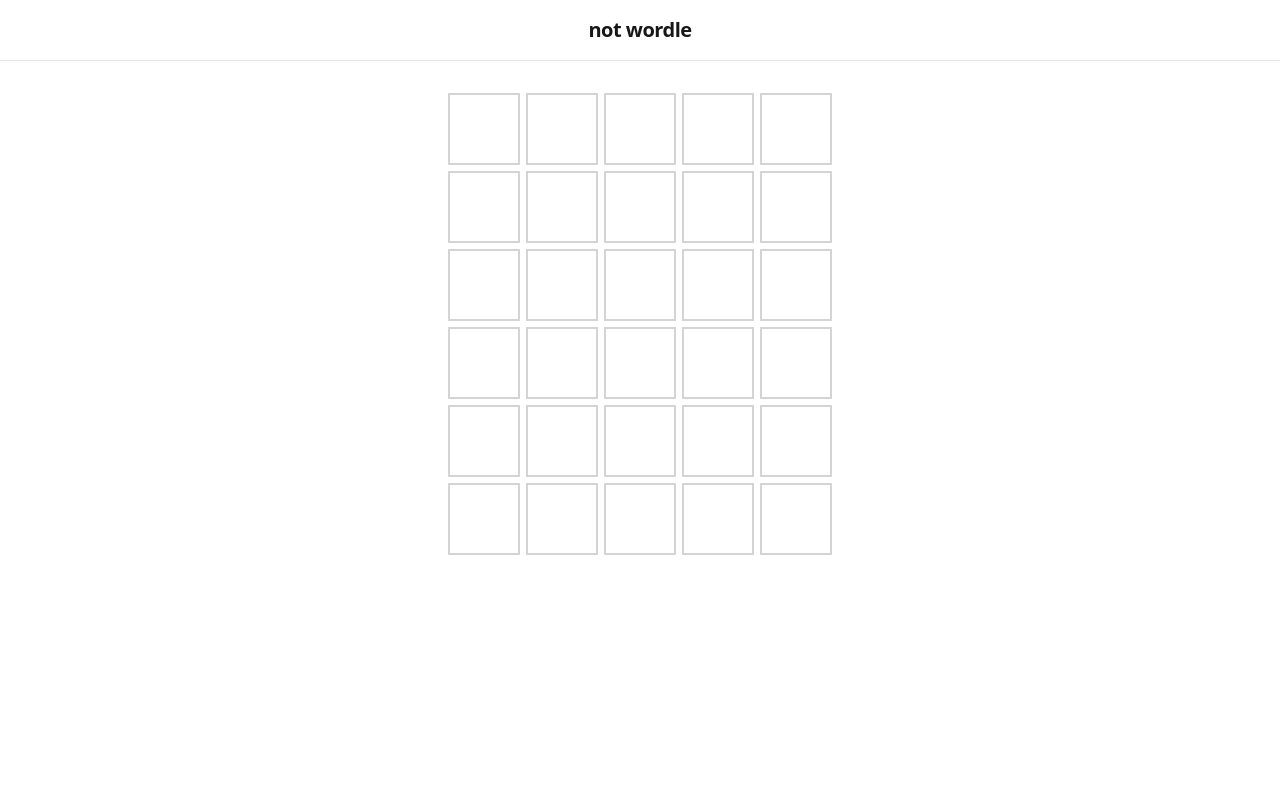
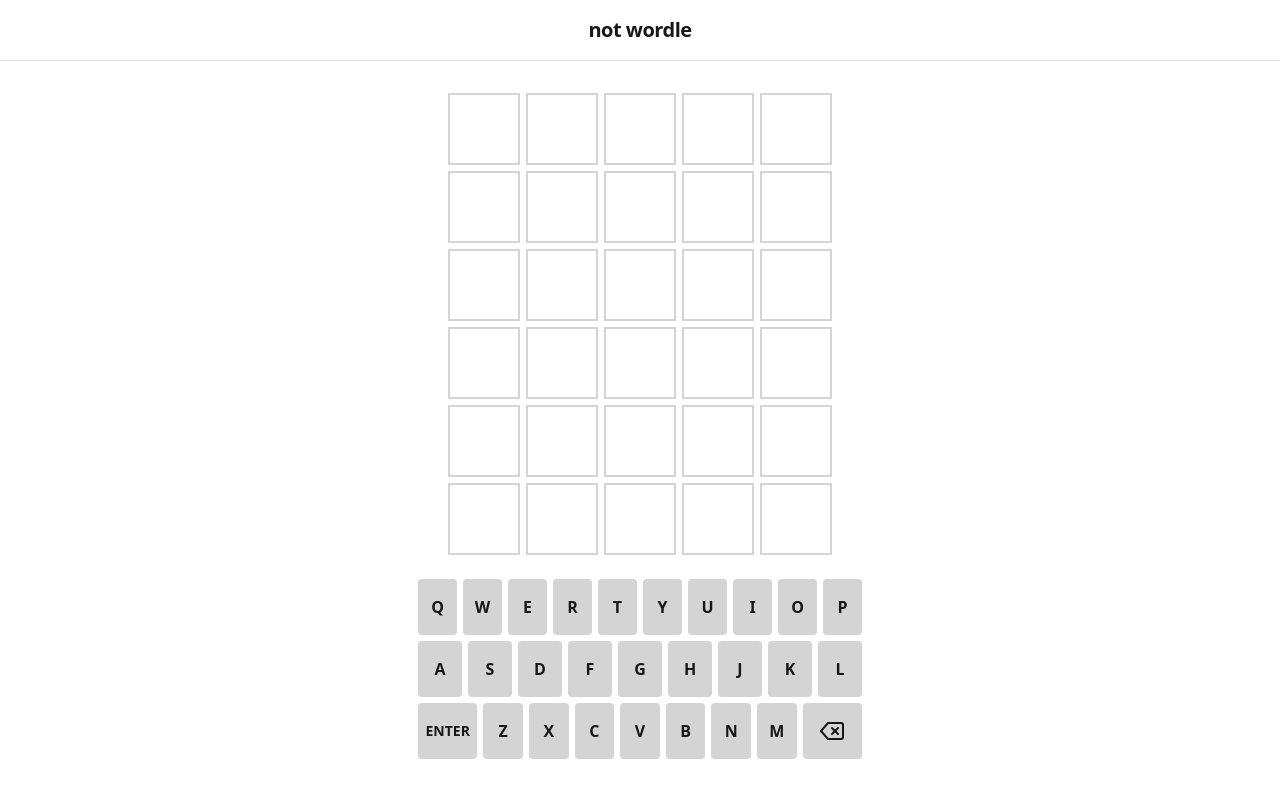
Before and after one commit to ZackDoll/not-wordle, a Next.js app: page / in a window 1280 px wide. Shown: the top 798 px of the page. Built offline with nearby package versions, Linux system fonts and the light colour scheme.

Commit message:
added keyboard to game board (non functioning)

```diff
--- a/src/components/Game.tsx
+++ b/src/components/Game.tsx
@@ -1,5 +1,6 @@
 import type { BoardState } from '@/types/game';
 import Board from './Board';
+import Keyboard from './Keyboard';
 
 const ROWS = 6;
 const COLS = 5;
@@ -15,6 +16,7 @@ export default function Game() {
   return (
     <div className="flex flex-col items-center gap-6 py-8">
       <Board board={board} />
+      <Keyboard />
     </div>
   );
 }
--- /dev/null
+++ b/src/components/Keyboard.tsx
@@ -0,0 +1,56 @@
+import { cn } from '@/utils/cn';
+
+const ROWS = [
+  ['Q', 'W', 'E', 'R', 'T', 'Y', 'U', 'I', 'O', 'P'],
+  ['A', 'S', 'D', 'F', 'G', 'H', 'J', 'K', 'L'],
+  ['ENTER', 'Z', 'X', 'C', 'V', 'B', 'N', 'M', 'BACK'],
+];
+
+function BackspaceIcon() {
+  return (
+    <svg
+      xmlns="http://www.w3.org/2000/svg"
+      viewBox="0 0 24 24"
+      fill="none"
+      stroke="currentColor"
+      strokeWidth={2}
+      strokeLinecap="round"
+      strokeLinejoin="round"
+      className="h-5 w-5 sm:h-6 sm:w-6"
+    >
+      <path d="M21 4H8l-7 8 7 8h13a2 2 0 0 0 2-2V6a2 2 0 0 0-2-2z" />
+      <line x1="18" y1="9" x2="12" y2="15" />
+      <line x1="12" y1="9" x2="18" y2="15" />
+    </svg>
+  );
+}
+
+function Key({ label }: { label: string }) {
+  const isWide = label === 'ENTER' || label === 'BACK';
+  return (
+    <button
+      className={cn(
+        'flex items-center justify-center rounded font-bold uppercase',
+        'h-12 sm:h-14',
+        'bg-neutral-300 dark:bg-neutral-600 text-neutral-900 dark:text-neutral-100',
+        isWide ? 'flex-[1.5] text-xs sm:text-sm' : 'flex-1 text-sm sm:text-base'
+      )}
+    >
+      {label === 'BACK' ? <BackspaceIcon /> : label}
+    </button>
+  );
+}
+
+export default function Keyboard() {
+  return (
+    <div className="flex w-[340px] sm:w-[400px] lg:w-[444px] flex-col gap-1 sm:gap-1.5">
+      {ROWS.map((row, i) => (
+        <div key={i} className="flex gap-1 sm:gap-1.5">
+          {row.map((key) => (
+            <Key key={key} label={key} />
+          ))}
+        </div>
+      ))}
+    </div>
+  );
+}
```
